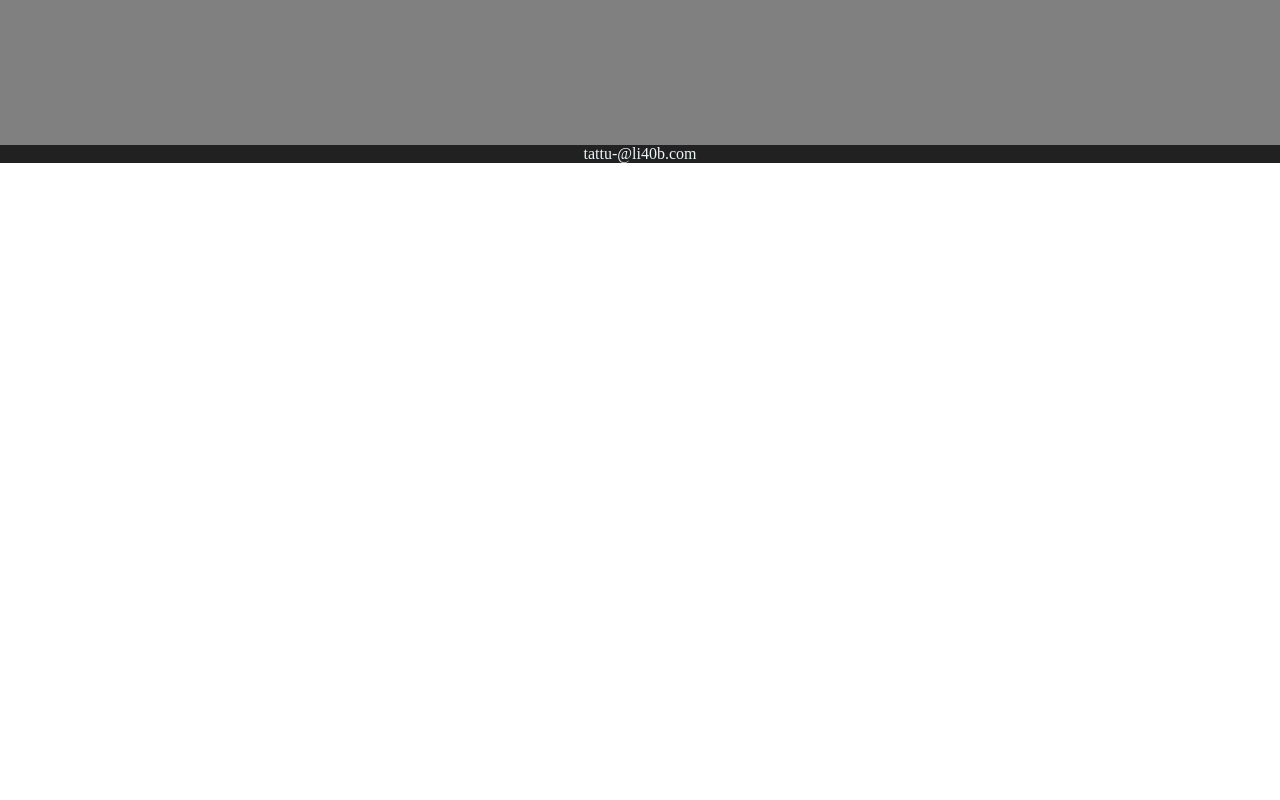
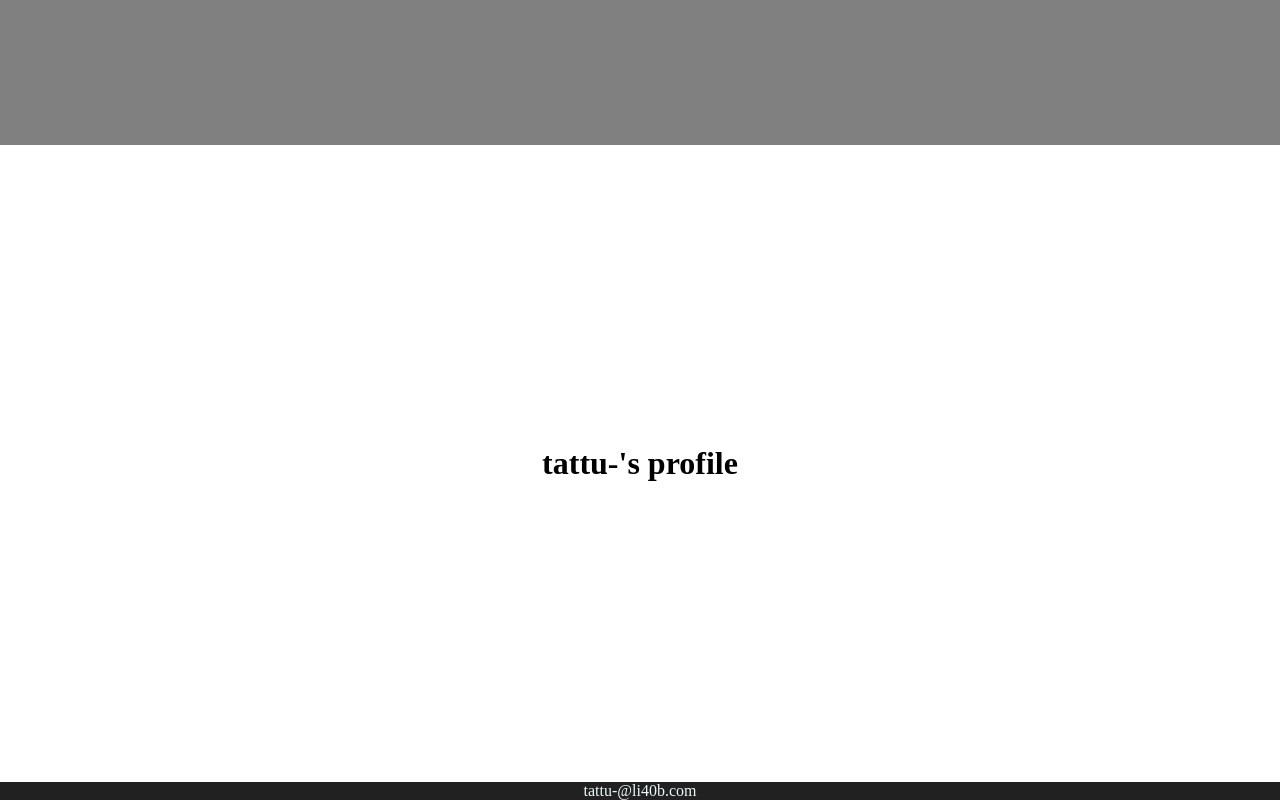
Before and after one commit to li40b/profile, a React (Create React App) app: page / in a window 1280 px wide. Shown: the part 2931-3731 px from the top of the page. Before the commit the page ends 3094 px from the top, so only its background shows below. Built offline with nearby package versions, Linux system fonts and the light colour scheme.

Commit message:
Commentの実装

```diff
--- a/src/App.js
+++ b/src/App.js
@@ -4,6 +4,7 @@ import Main from './components/Main';
 import Profile from './components/Profile';
 import Skill from './components/Skill';
 import Work from './components/Work';
+import Comment from './components/Comment';
 import Footer from './components/Footer';
 import './App.css';
 
@@ -16,6 +17,7 @@ function App() {
       <Profile />
       <Skill />
       <Work />
+      <Comment />
       <Footer/>
     </div>
   );
--- /dev/null
+++ b/src/components/Comment.jsx
@@ -0,0 +1,25 @@
+import { makeStyles } from "@mui/styles";
+
+const useStyles = makeStyles({
+  footer: {
+    color: "#000000",
+    backgroundColor: "#ffff",
+    textAlign: "center",
+    marginTop: "300px",
+    marginBottom: "300px",
+  },
+});
+
+const Comment = () => {
+
+  const classes = useStyles();
+
+  return (
+    <div className={classes.footer}>
+      <h1>tattu-'s profile</h1>
+      <p></p>
+    </div>
+  )
+};
+
+export default Comment;
```
